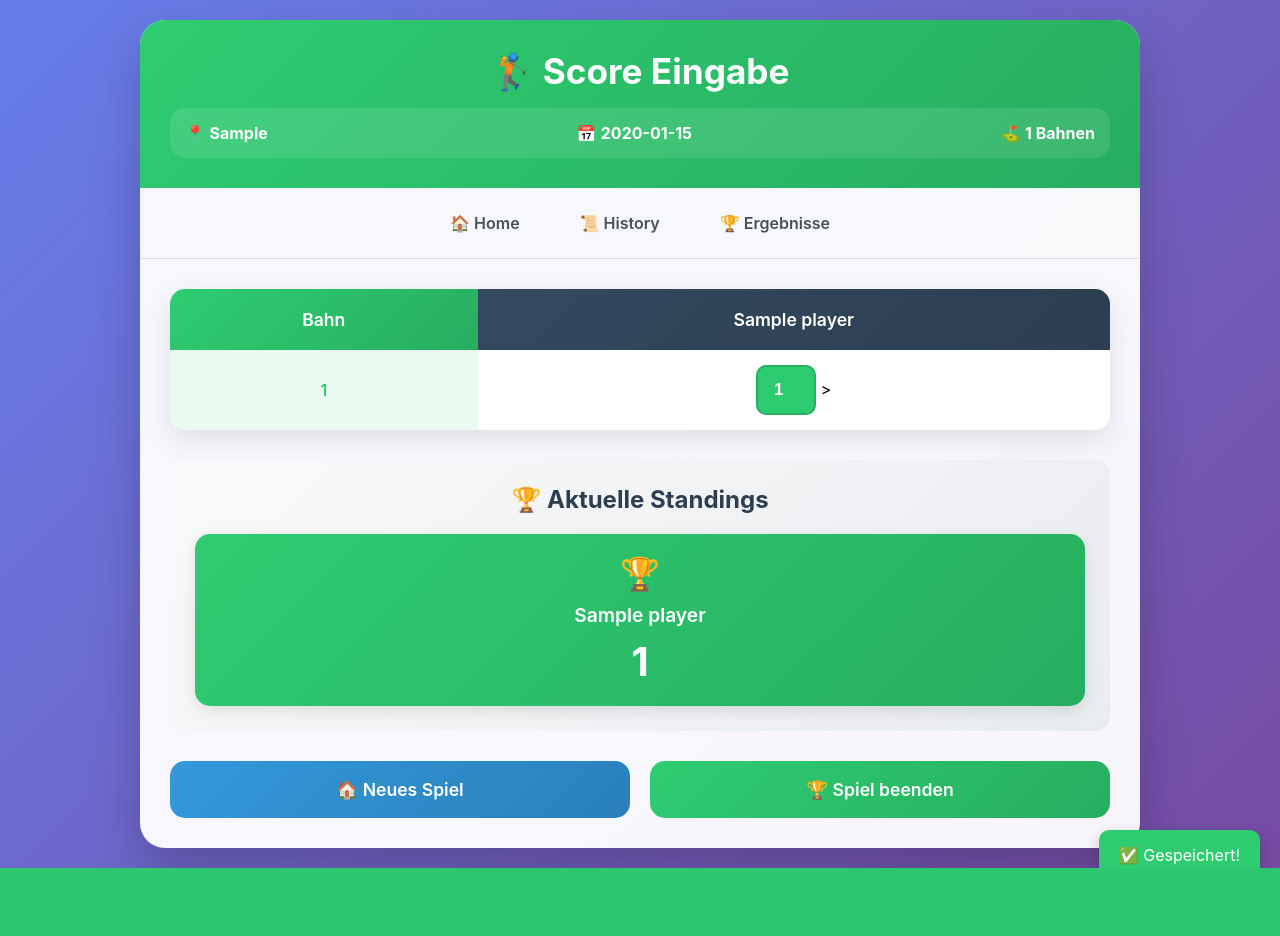
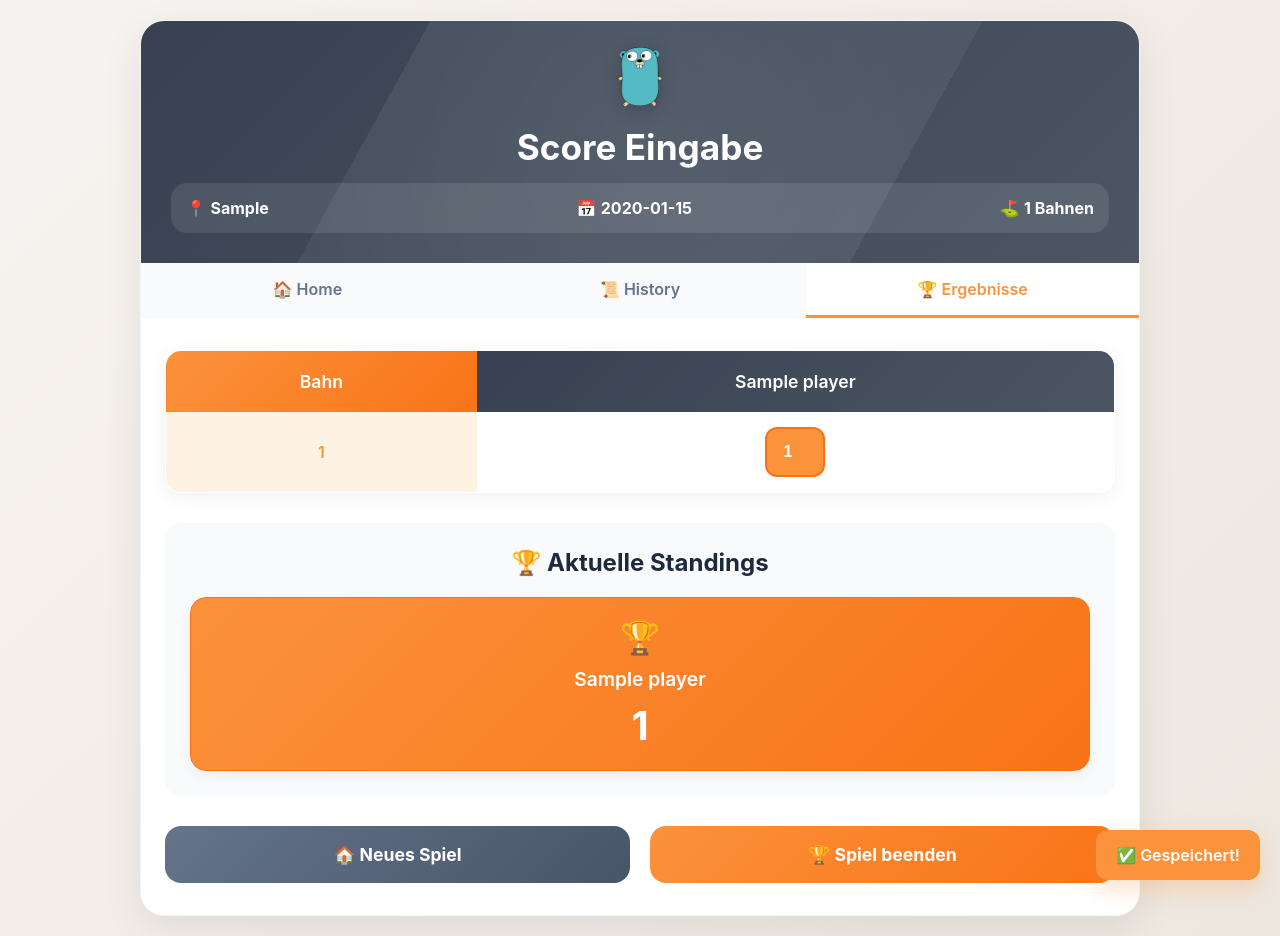
Before and after one commit to michaelbuzek/gopher-app-dev, a Flask app: page /score/1 in a window 1280 px wide. Before the commit the page ends 868 px from the top, so only its background shows below. Run offline with Flask 3, Linux system fonts and the light colour scheme; tables that the repository leaves empty hold one stand-in row (values such as "Sample post").

Commit message:
🎨 Update score page with modern design and fix JS syntax error

```diff
--- a/templates/score_detail.html
+++ b/templates/score_detail.html
@@ -5,7 +5,8 @@
     <meta name="viewport" content="width=device-width, initial-scale=1.0">
     <meta name="apple-mobile-web-app-capable" content="yes">
     <meta name="apple-mobile-web-app-status-bar-style" content="black">
-    <title>🏌️ Score Eingabe</title>
+    <meta name="apple-mobile-web-app-title" content="Gopher Minigolf">
+    <title>🏌️ Gopher Minigolf - Score Eingabe</title>
     <style>
         * {
             margin: 0;
@@ -15,7 +16,7 @@
 
         body {
             font-family: -apple-system, BlinkMacSystemFont, 'Segoe UI', Roboto, sans-serif;
-            background: linear-gradient(135deg, #667eea 0%, #764ba2 100%);
+            background: linear-gradient(135deg, #f7f3f0 0%, #ede7e0 100%);
             min-height: 100vh;
             padding: 20px;
         }
@@ -23,64 +24,129 @@
         .container {
             max-width: 1000px;
             margin: 0 auto;
-            background: rgba(255, 255, 255, 0.95);
-            backdrop-filter: blur(10px);
-            border-radius: 25px;
-            box-shadow: 0 25px 50px rgba(0, 0, 0, 0.2);
+            background: #ffffff;
+            border-radius: 24px;
+            box-shadow: 0 12px 40px rgba(0, 0, 0, 0.08);
+            border: 1px solid rgba(0, 0, 0, 0.04);
+            overflow: hidden;
+            animation: slideUp 0.6s ease-out;
+        }
+
+        @keyframes slideUp {
+            from {
+                opacity: 0;
+                transform: translateY(30px);
+            }
+            to {
+                opacity: 1;
+                transform: translateY(0);
+            }
+        }
+
+        .header {
+            background: linear-gradient(135deg, #374151 0%, #4b5563 100%);
+            color: white;
+            padding: 30px;
+            text-align: center;
+            position: relative;
             overflow: hidden;
         }
 
-        .header {
-            background: linear-gradient(135deg, #2ecc71 0%, #27ae60 100%);
-            color: white;
-            padding: 30px;
-            text-align: center;
+        .header::before {
+            content: '';
+            position: absolute;
+            top: -50%;
+            left: -50%;
+            width: 200%;
+            height: 200%;
+            background: radial-gradient(circle, rgba(255,255,255,0.1) 0%, transparent 70%);
+            animation: rotate 20s linear infinite;
+        }
+
+        @keyframes rotate {
+            from { transform: rotate(0deg); }
+            to { transform: rotate(360deg); }
+        }
+
+        .gopher-icon {
+            width: 60px;
+            height: 60px;
+            margin: 0 auto 15px;
+            display: block;
+            filter: drop-shadow(0 4px 8px rgba(0,0,0,0.2));
+            animation: bounce 2s ease-in-out infinite;
+            position: relative;
+            z-index: 1;
+        }
+
+        @keyframes bounce {
+            0%, 20%, 50%, 80%, 100% {
+                transform: translateY(0);
+            }
+            40% {
+                transform: translateY(-8px);
+            }
+            60% {
+                transform: translateY(-4px);
+            }
         }
 
         .header h1 {
             font-size: 2.2em;
-            margin-bottom: 10px;
+            margin-bottom: 15px;
+            font-weight: 700;
+            position: relative;
+            z-index: 1;
         }
 
         .game-info {
             background: rgba(255, 255, 255, 0.1);
             padding: 15px;
-            border-radius: 15px;
+            border-radius: 16px;
             margin-top: 15px;
             display: flex;
             justify-content: space-between;
             align-items: center;
+            position: relative;
+            z-index: 1;
         }
 
         .nav {
-            background: rgba(248, 249, 250, 0.8);
-            padding: 15px;
+            background: #f8fafc;
+            padding: 0;
             display: flex;
             justify-content: center;
-            gap: 20px;
-            border-bottom: 1px solid rgba(0,0,0,0.1);
+            gap: 0;
+            border-bottom: none;
         }
 
         .nav-link {
             text-decoration: none;
-            color: #495057;
+            color: #64748b;
             font-weight: 600;
-            padding: 10px 20px;
-            border-radius: 20px;
+            padding: 16px 32px;
             transition: all 0.3s ease;
             display: flex;
             align-items: center;
             gap: 8px;
+            flex: 1;
+            justify-content: center;
+            border-bottom: 3px solid transparent;
         }
 
         .nav-link:hover {
-            background: rgba(46, 204, 113, 0.1);
-            color: #2ecc71;
-            transform: translateY(-2px);
+            background: #f1f5f9;
+            color: #fb923c;
+        }
+
+        .nav-link.active {
+            background: #ffffff;
+            color: #fb923c;
+            border-bottom-color: #fb923c;
         }
 
         .score-container {
-            padding: 30px;
+            padding: 32px 24px;
             overflow-x: auto;
         }
 
@@ -88,14 +154,15 @@
             width: 100%;
             border-collapse: collapse;
             background: white;
-            border-radius: 15px;
+            border-radius: 16px;
             overflow: hidden;
-            box-shadow: 0 10px 30px rgba(0, 0, 0, 0.1);
+            box-shadow: 0 4px 20px rgba(0, 0, 0, 0.06);
             margin-bottom: 30px;
+            border: 1px solid #f1f5f9;
         }
 
         .score-table th {
-            background: linear-gradient(135deg, #34495e 0%, #2c3e50 100%);
+            background: linear-gradient(135deg, #374151 0%, #4b5563 100%);
             color: white;
             padding: 20px 15px;
             text-align: center;
@@ -104,13 +171,13 @@
         }
 
         .score-table th:first-child {
-            background: linear-gradient(135deg, #2ecc71 0%, #27ae60 100%);
+            background: linear-gradient(135deg, #fb923c 0%, #f97316 100%);
         }
 
         .score-table td {
             padding: 15px;
             text-align: center;
-            border-bottom: 1px solid #e9ecef;
+            border-bottom: 1px solid #f1f5f9;
             position: relative;
         }
 
@@ -119,20 +186,20 @@
         }
 
         .score-table tr:hover {
-            background: rgba(46, 204, 113, 0.05);
+            background: rgba(251, 146, 60, 0.04);
         }
 
         .track-cell {
-            background: rgba(46, 204, 113, 0.1);
+            background: #fef3e2;
             font-weight: 600;
-            color: #2ecc71;
+            color: #fb923c;
         }
 
         .score-input {
             width: 60px;
             height: 50px;
-            border: 2px solid #e9ecef;
-            border-radius: 10px;
+            border: 2px solid #e2e8f0;
+            border-radius: 12px;
             text-align: center;
             font-size: 1.2em;
             font-weight: 600;
@@ -140,18 +207,18 @@
             transition: all 0.3s ease;
             -webkit-appearance: none;
             appearance: none;
+            color: #1e293b;
         }
 
         .score-input:focus {
             outline: none;
-            border-color: #2ecc71;
-            box-shadow: 0 0 0 3px rgba(46, 204, 113, 0.2);
+            border-color: #fb923c;
+            box-shadow: 0 0 0 4px rgba(251, 146, 60, 0.1);
             transform: scale(1.05);
         }
 
-        /* Verbesserter Placeholder-Style */
         .score-input::placeholder {
-            color: #bdc3c7;
+            color: #94a3b8;
             font-weight: 400;
             opacity: 0.7;
         }
@@ -160,23 +227,22 @@
             opacity: 0.3;
         }
 
-        /* Bessere visuelle Unterscheidung */
         .score-input.has-value {
-            background: #2ecc71;
+            background: #fb923c;
             color: white;
-            border-color: #27ae60;
+            border-color: #f97316;
         }
 
         .score-input:not(.has-value) {
             background: white;
-            color: #2c3e50;
-            border-color: #e9ecef;
+            color: #1e293b;
+            border-color: #e2e8f0;
         }
 
         .totals-section {
-            background: linear-gradient(135deg, #f8f9fa 0%, #e9ecef 100%);
+            background: #f8fafc;
             padding: 25px;
-            border-radius: 15px;
+            border-radius: 16px;
             margin-bottom: 30px;
         }
 
@@ -184,7 +250,8 @@
             font-size: 1.5em;
             margin-bottom: 20px;
             text-align: center;
-            color: #2c3e50;
+            color: #1e293b;
+            font-weight: 700;
         }
 
         .totals-grid {
@@ -196,20 +263,22 @@
         .total-card {
             background: white;
             padding: 20px;
-            border-radius: 15px;
-            box-shadow: 0 5px 15px rgba(0, 0, 0, 0.1);
+            border-radius: 16px;
+            box-shadow: 0 4px 12px rgba(0, 0, 0, 0.06);
             text-align: center;
             transition: all 0.3s ease;
+            border: 1px solid #f1f5f9;
         }
 
         .total-card:hover {
-            transform: translateY(-5px);
-            box-shadow: 0 10px 30px rgba(0, 0, 0, 0.15);
+            transform: translateY(-4px);
+            box-shadow: 0 8px 24px rgba(0, 0, 0, 0.1);
         }
 
         .total-card.winner {
-            background: linear-gradient(135deg, #2ecc71 0%, #27ae60 100%);
+            background: linear-gradient(135deg, #fb923c 0%, #f97316 100%);
             color: white;
+            border-color: #f97316;
         }
 
         .total-card.winner::before {
@@ -358,9 +432,9 @@
             flex: 1;
             padding: 18px 30px;
             border: none;
-            border-radius: 15px;
+            border-radius: 16px;
             font-size: 1.1em;
-            font-weight: 600;
+            font-weight: 700;
             cursor: pointer;
             transition: all 0.3s ease;
             text-decoration: none;
@@ -372,37 +446,38 @@
         }
 
         .btn-primary {
-            background: linear-gradient(135deg, #3498db 0%, #2980b9 100%);
+            background: linear-gradient(135deg, #64748b 0%, #475569 100%);
             color: white;
         }
 
         .btn-primary:hover {
-            transform: translateY(-3px);
-            box-shadow: 0 10px 30px rgba(52, 152, 219, 0.4);
+            transform: translateY(-2px);
+            box-shadow: 0 8px 24px rgba(100, 116, 139, 0.25);
         }
 
         .btn-success {
-            background: linear-gradient(135deg, #2ecc71 0%, #27ae60 100%);
+            background: linear-gradient(135deg, #fb923c 0%, #f97316 100%);
             color: white;
         }
 
         .btn-success:hover {
-            transform: translateY(-3px);
-            box-shadow: 0 10px 30px rgba(46, 204, 113, 0.4);
+            transform: translateY(-2px);
+            box-shadow: 0 8px 24px rgba(251, 146, 60, 0.25);
         }
 
         .save-indicator {
             position: fixed;
             bottom: 20px;
             right: 20px;
-            background: #2ecc71;
+            background: #fb923c;
             color: white;
             padding: 15px 20px;
-            border-radius: 10px;
-            box-shadow: 0 5px 15px rgba(0, 0, 0, 0.2);
+            border-radius: 12px;
+            box-shadow: 0 8px 24px rgba(251, 146, 60, 0.3);
             transform: translateY(100px);
             transition: all 0.3s ease;
             z-index: 999;
+            font-weight: 600;
         }
 
         .save-indicator.show {
@@ -452,14 +527,27 @@
                 gap: 10px;
                 text-align: center;
             }
+
+            .gopher-icon {
+                width: 50px;
+                height: 50px;
+            }
+
+            .header h1 {
+                font-size: 1.8em;
+            }
+
+            .header {
+                padding: 25px 20px;
+            }
         }
 
         /* Touch-Optimierung für iOS */
         @media (hover: none) {
             .score-input {
-                font-size: 16px; /* Verhindert Zoom */
+                font-size: 16px;
                 -webkit-appearance: none;
-                border-radius: 10px;
+                border-radius: 12px;
             }
         }
     </style>
@@ -467,7 +555,14 @@
 <body>
     <div class="container">
         <div class="header">
-            <h1>🏌️ Score Eingabe</h1>
+            <!-- Gopher Icon -->
+            <img src="/static/gopher_main.png"
+                 alt="🐹 Gopher Maskottchen"
+                 class="gopher-icon"
+                 id="gopherIcon"
+                 onerror="this.style.display='none';">
+
+            <h1>Score Eingabe</h1>
             <div class="game-info">
                 <div>📍 <strong>{{ game.place }}</strong></div>
                 <div>📅 <strong>{{ game.date }}</strong></div>
@@ -478,7 +573,7 @@
         <div class="nav">
             <a href="/" class="nav-link">🏠 Home</a>
             <a href="/history" class="nav-link">📜 History</a>
-            <a href="/results/{{ game.id }}" class="nav-link">🏆 Ergebnisse</a>
+            <a href="/results/{{ game.id }}" class="nav-link active">🏆 Ergebnisse</a>
         </div>
 
         <div class="score-container">
@@ -580,8 +674,14 @@
         let totals = {};
         let numpadVisible = false;
 
-        // Totals initialisieren - sicher
-        const playerIds = [{% for player in players %}{{ player.id }}{% if not loop.last %},{% endif %}{% endfor %}];
+        // Totals initialisieren - Player IDs aus DOM extrahieren
+        const playerIds = [];
+        document.querySelectorAll('.score-input').forEach(input => {
+            const playerId = parseInt(input.dataset.playerId);
+            if (!playerIds.includes(playerId)) {
+                playerIds.push(playerId);
+            }
+        });
 
         playerIds.forEach(id => {
             totals[id] = 0;
@@ -674,19 +769,14 @@
                     currentInput.value = number;
                     currentInput.classList.add('has-value');
 
-                    // Sofort speichern und schließen
                     saveScore(currentInput);
                     closeNumpad();
                 }
             });
         });
 
-        // Numpad Cancel
-        document.getElementById('numpadCancel').addEventListener('click', function() {
-            closeNumpad();
-        });
+        document.getElementById('numpadCancel').addEventListener('click', closeNumpad);
 
-        // Numpad Clear
         document.getElementById('numpadClear').addEventListener('click', function() {
             if (currentInput) {
                 currentInput.value = '';
@@ -751,19 +839,18 @@
 
             } catch (error) {
                 console.error('Fehler beim Speichern:', error);
-                input.style.borderColor = '#e74c3c';
+                input.style.borderColor = '#ea7c55';
                 setTimeout(() => {
                     input.style.borderColor = '';
                 }, 2000);
             }
         }
 
-        // Totals anzeigen aktualisieren - mit verbesserter Gleichstand-Logik
+        // Totals Display aktualisieren
         function updateTotalsDisplay() {
             let minScore = Infinity;
             let winners = [];
 
-            // Alle Totals aktualisieren und Minimum finden
             for (const [playerId, total] of Object.entries(totals)) {
                 const totalElement = document.getElementById(`total-${playerId}`);
 
@@ -771,18 +858,17 @@
                     totalElement.textContent = total;
                 }
 
-                // Minimum Score für Gewinner-Bestimmung (nur wenn > 0)
                 if (total > 0) {
                     if (total < minScore) {
                         minScore = total;
-                        winners = [playerId]; // Neuer bester Score
+                        winners = [playerId];
                     } else if (total === minScore) {
-                        winners.push(playerId); // Gleichstand!
+                        winners.push(playerId);
                     }
                 }
             }
 
-            // Alle Cards zurücksetzen
+            // Cards zurücksetzen
             for (const playerId of Object.keys(totals)) {
                 const cardElement = document.getElementById(`total-card-${playerId}`);
                 if (cardElement) {
@@ -799,23 +885,15 @@
                     if (cardElement) {
                         cardElement.classList.add('winner');
 
-                        // Bei Gleichstand: zusätzliche tie-Klasse
                         if (isTie) {
                             cardElement.classList.add('tie');
                         }
                     }
                 });
-
-                // Debug-Info
-                if (isTie) {
-                    console.log(`🤝 Gleichstand! ${winners.length} Spieler mit ${minScore} Punkten`);
-                } else {
-                    console.log(`🏆 Gewinner! Spieler ${winners[0]} mit ${minScore} Punkten`);
-                }
             }
         }
 
-        // Save Indicator anzeigen
+        // Save Indicator
         function showSaveIndicator() {
             const indicator = document.getElementById('saveIndicator');
             indicator.classList.add('show');
@@ -833,29 +911,15 @@
                 totals[playerId] = 0;
             }
 
-    // Scores aus der Server-Daten laden
-    const scoreData = {
-        {% for player in players %}
-        {{ player.id }}: {
-            {% for track in range(1, track_count + 1) %}
-            {{ track }}: {{ score_map.get((player.id, track), 0) }}{% if not loop.last %},{% endif %}
-            {% endfor %}
-        }{% if not loop.last %},{% endif %}
-        {% endfor %}
-    };
-
-    // Inputs mit Daten füllen
+            // Alle Score-Inputs durchgehen und Werte laden
             inputs.forEach(input => {
                 const playerId = parseInt(input.dataset.playerId);
-        const track = parseInt(input.dataset.track);
-        const value = scoreData[playerId][track];
+                const value = parseInt(input.value) || 0;
 
                 if (value > 0) {
-            input.value = value;
                     input.classList.add('has-value');
-            totals[playerId] += value;
+                    totals[playerId] = (totals[playerId] || 0) + value;
                 } else {
-            input.value = '';
                     input.classList.remove('has-value');
                 }
             });
```
Also changed, not shown: other parts of templates/score_detail.html (+24 -28 lines). Lines whose indentation alone changed are shown as unchanged.
